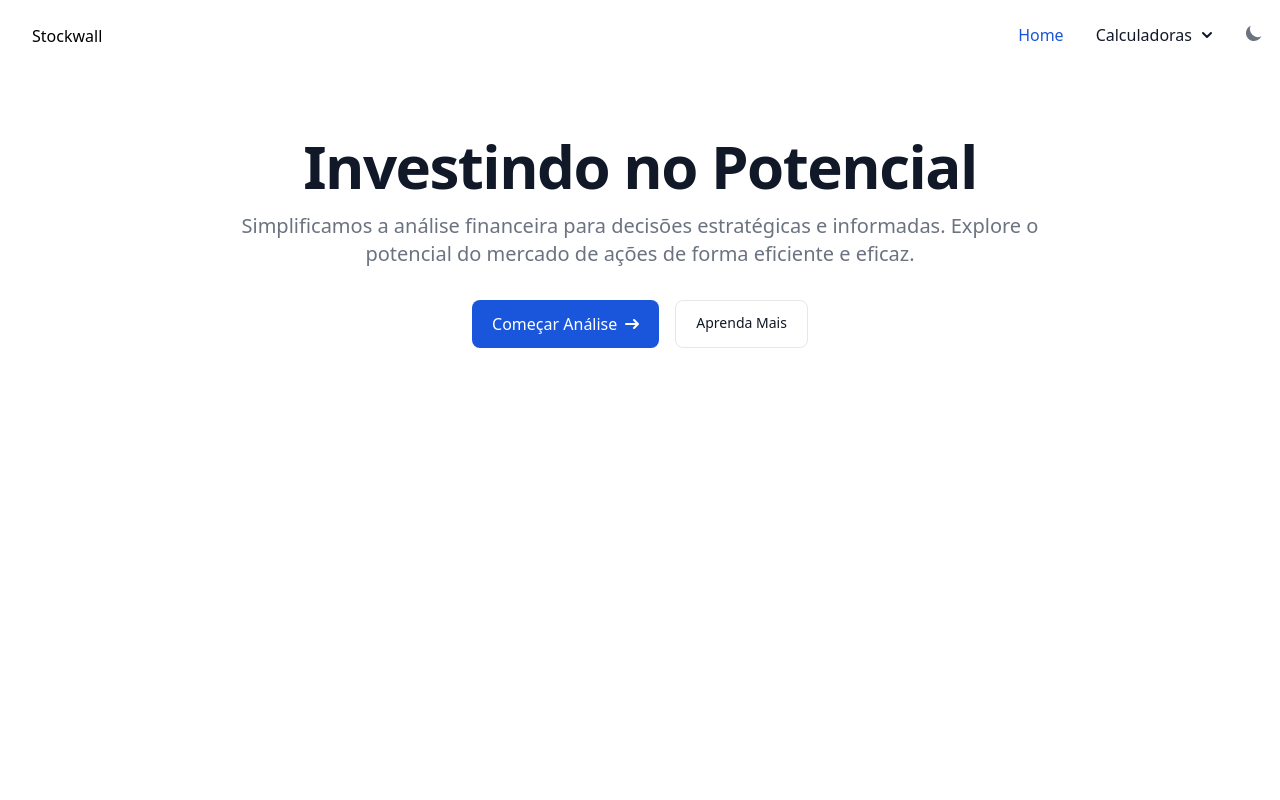
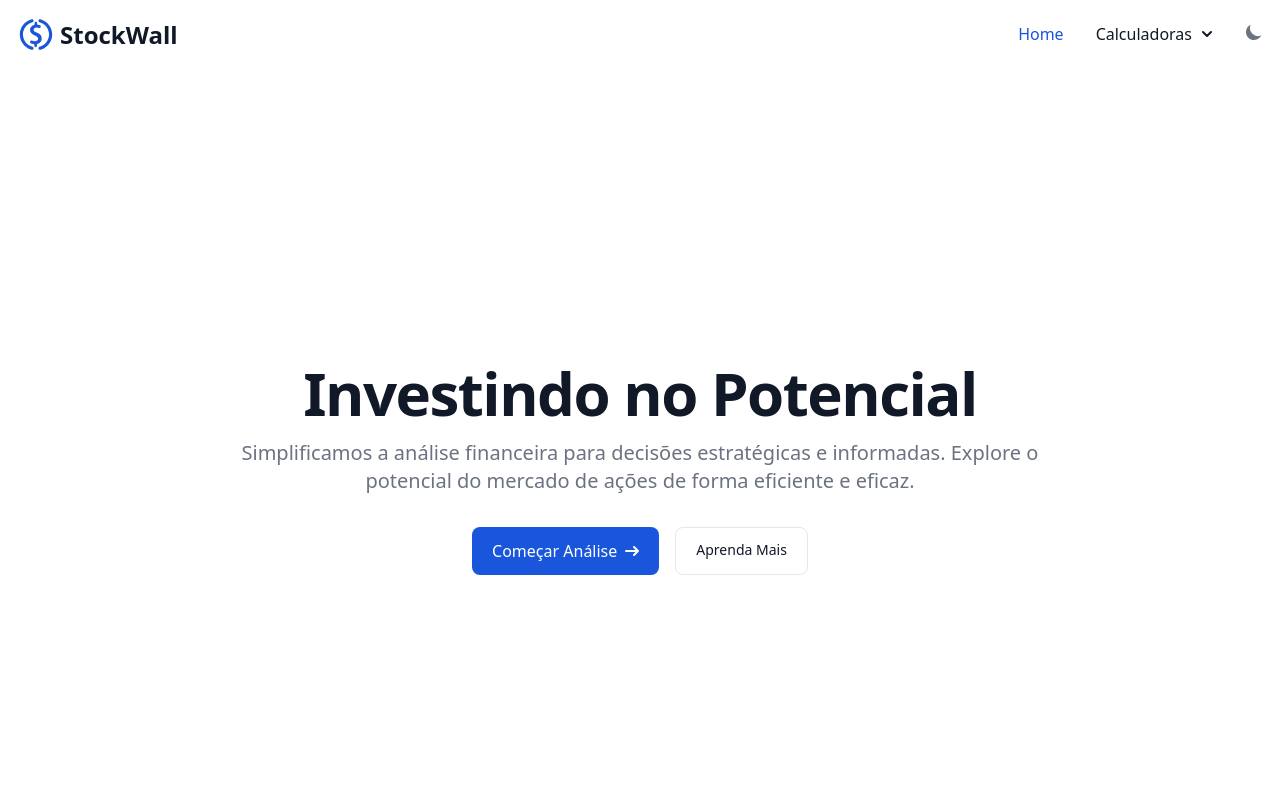
Before and after one commit to AndreMicael/stock-wall, a React (Vite) app: page / in a window 1280 px wide. Shown: the top 800 px of the page. Built offline with nearby package versions, Linux system fonts and the light colour scheme.

Commit message:
Logo adicionada

```diff
--- a/src/App.jsx
+++ b/src/App.jsx
@@ -10,11 +10,11 @@ function App() {
 
 
     return (
-       <>
+       <div className="">
 
 
 
-<section class="bg-white dark:bg-gray-900 h-screen">
+<section class="bg-white dark:bg-gray-900 h-screen flex flex-col justify-center">
     <div class="py-8 px-4 mx-auto max-w-screen-xl text-center lg:py-16">
         <h1 class="mb-4 text-4xl font-extrabold tracking-tight leading-none text-gray-900 md:text-5xl lg:text-6xl dark:text-white">Investindo no Potencial</h1>
         <p class="mb-8 text-lg font-normal text-gray-500 lg:text-xl sm:px-16 lg:px-48 dark:text-gray-400">
@@ -37,7 +37,7 @@ function App() {
 </section>
 
 
-       </>
+       </div>
     );
 }
 
--- a/src/components/navbar/Navbar.jsx
+++ b/src/components/navbar/Navbar.jsx
@@ -1,5 +1,6 @@
 import { Link } from "react-router-dom";
 import DarkMode from "../DarkMode/DarkMode"
+import DarkLogo from "../../assets/stockwall.svg"
 
 
 const Navbar = () => {
@@ -11,15 +12,11 @@ const Navbar = () => {
 
       <nav className="bg-white border-gray-200 dark:bg-gray-900 dark:border-gray-700">
         <div className="max-w-screen-xl flex flex-wrap items-center justify-between mx-auto p-4">
-        <Link
-                        to="/"
-                        className="block px-4 py-2 hover:bg-gray-100 dark:hover:bg-gray-600 dark:hover:text-white"
-                      >
-                         <a className="flex items-center space-x-3 rtl:space-x-reverse">
-            <h1 className="dark:text-gray-400">Stockwall</h1>
-          </a>
+          <Link to="/">
+        <div className="flex gap-1 items-center"><img className="w-10" src={DarkLogo} alt="Logo StockWall" />  <p className="text-gray-900 dark:text-gray-300 text-2xl font-bold">StockWall</p></div>
+        </Link>
 
-          </Link>
+
 
           <button
             data-collapse-toggle="navbar-dropdown"
```
Also changed, not shown: src/assets/stockwall.svg (added).
